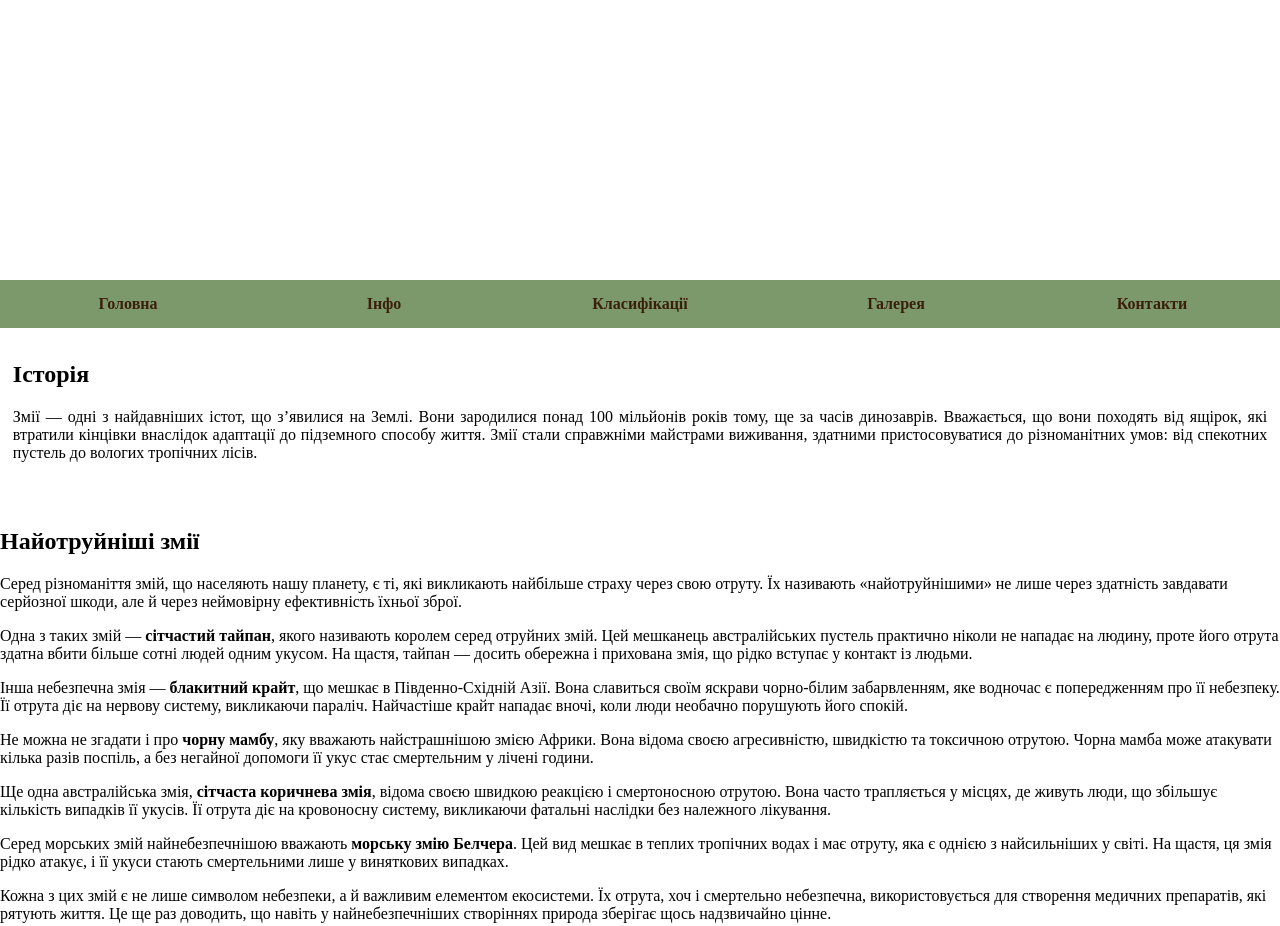
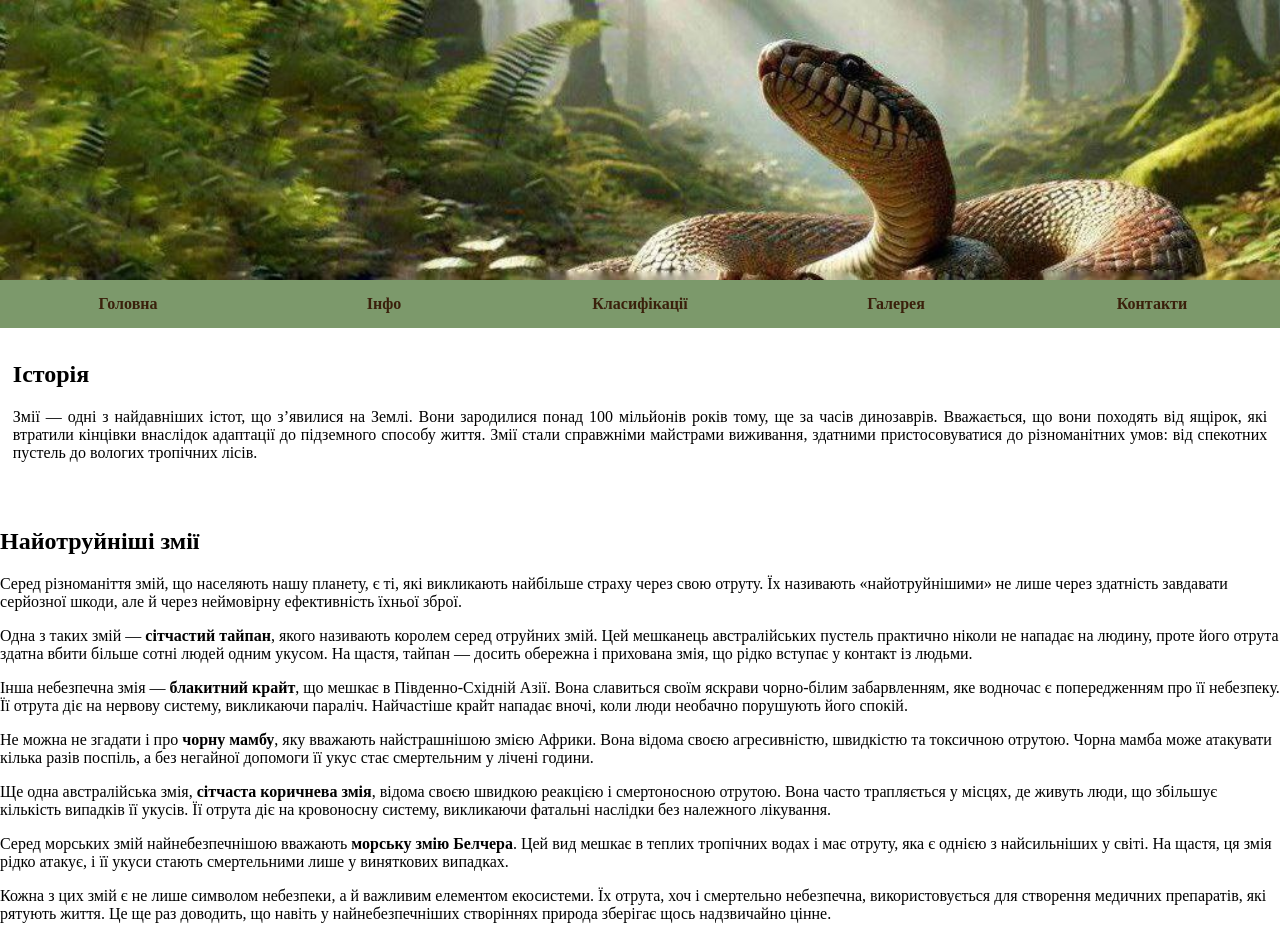
Before and after one commit to Viktoriia-sudoku/Site, a plain HTML site: page index.html in a window 1280 px wide. Shown: the top 926 px of the page. Drawn offline with Linux system fonts and the light colour scheme.

Commit message:
Update style.css

```diff
--- a/style.css
+++ b/style.css
@@ -11,7 +11,7 @@ body{
 #header{
     height: 35vh;
     width: 100vw;
-    background-image: url(img/header.jpg);
+    background-image: url(header.jpg);
     background-size: cover;
     background-repeat: no-repeat;
 }
```
